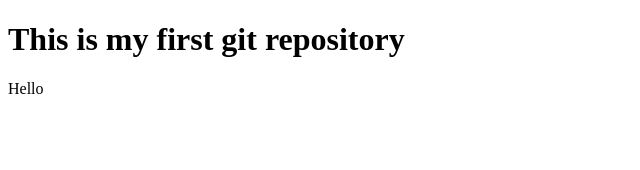
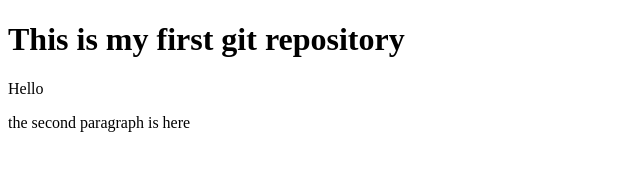
Before and after one commit to ebysans/Git-test, a plain HTML site: page sample_git.html in a window 1280 px wide. Shown: the whole page, without its empty margins (0-640 px from the left). Drawn offline with Linux system fonts and the light colour scheme.

Commit message:
third commit

```diff
--- a/sample_git.html
+++ b/sample_git.html
@@ -7,6 +7,7 @@
 <body>
     <h1>This is my first git repository</h1>
     <p>Hello</p>
+    <p>the second paragraph is here</p>
 
 </body>
 </html>
```
Also changed, not shown: templates/test.html (+1 -0 lines).
